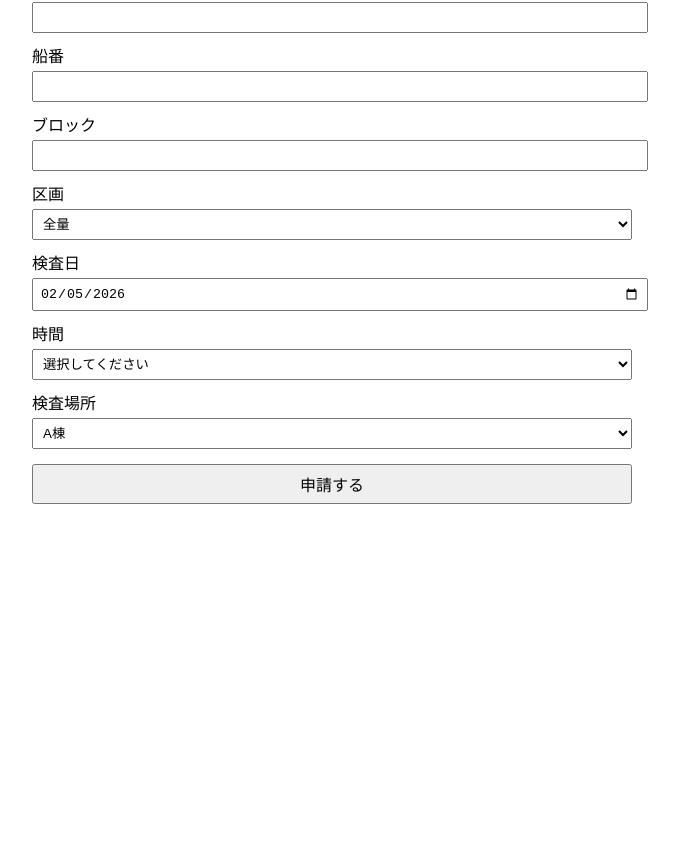
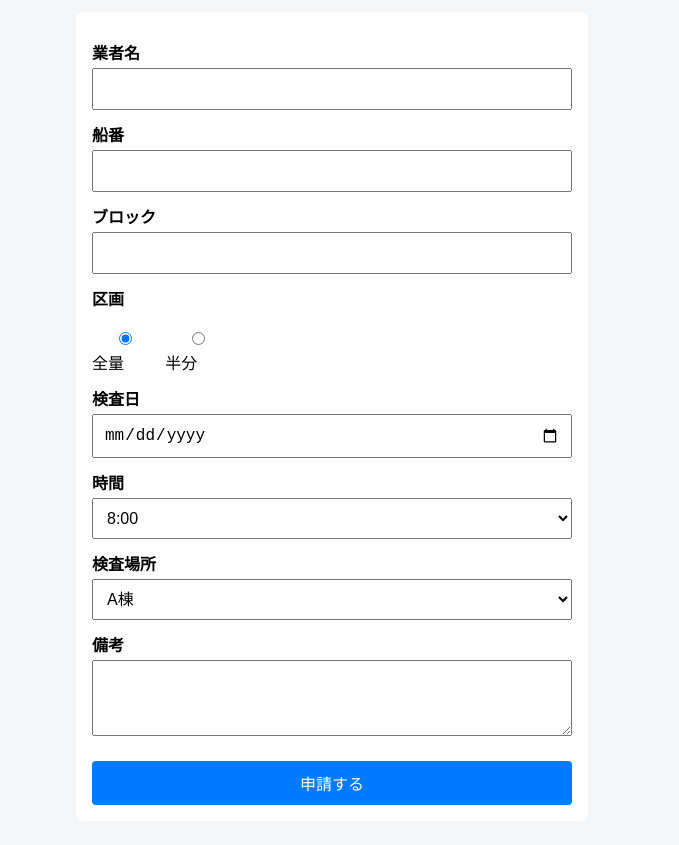
Before and after one commit to ogahiro1102-ooo/SYAKEN_SHINNSEI, a plain HTML site: page index.html in a window 1280 px wide. Shown: the part 101-946 px from the top of the page, without its empty margins (308-987 px from the left). Before the commit the page ends 800 px from the top, so only its background shows below. Drawn offline with Linux system fonts and the light colour scheme.

Commit message:
Update index.html

```diff
--- a/index.html
+++ b/index.html
@@ -2,138 +2,139 @@
 <html lang="ja">
 <head>
   <meta charset="UTF-8">
-<title>検査申請</title>
+  <title>社内検査 申請</title>
+  <meta name="viewport" content="width=device-width, initial-scale=1.0">
 
   <style>
     body {
-    font-family: sans-serif;
-    max-width: 600px;
+      font-family: system-ui, sans-serif;
+      background: #f4f6f8;
+      padding: 16px;
+    }
+    h1 {
+      text-align: center;
+    }
+    form {
+      background: #fff;
+      padding: 16px;
+      border-radius: 8px;
+      max-width: 480px;
       margin: auto;
     }
     label {
       display: block;
-    margin-top: 10px;
+      margin-top: 12px;
+      font-weight: bold;
     }
     input, select, textarea, button {
       width: 100%;
-    padding: 6px;
+      padding: 10px;
       margin-top: 4px;
+      font-size: 16px;
+      box-sizing: border-box;
+    }
+    .radio-group {
+      display: flex;
+      gap: 16px;
+      margin-top: 6px;
+    }
+    .radio-group label {
+      font-weight: normal;
     }
     button {
-    margin-top: 15px;
-    font-size: 16px;
+      margin-top: 20px;
+      background: #007bff;
+      color: #fff;
+      border: none;
+      border-radius: 4px;
     }
   </style>
 </head>
-
 <body>
 
-<h2>検査申請フォーム</h2>
+<h1>社内検査 申請</h1>
 
-<label>業者名
-  <input type="text" id="vendor" required>
+<form id="form">
+  <label>業者名</label>
+  <input name="vendor" required>
+
+  <label>船番</label>
+  <input name="shipNo" required>
+
+  <label>ブロック</label>
+  <input name="block" required>
+
+  <label>区画</label>
+  <div class="radio-group">
+    <label>
+      <input type="radio" name="area" value="全量" checked>
+      全量
     </label>
+    <label>
+      <input type="radio" name="area" value="半分">
+      半分
+    </label>
+  </div>
 
-<label>船番
-  <input type="text" id="shipNo" required>
-</label>
+  <label>検査日</label>
+  <input type="date" name="date">
 
-<label>ブロック
-  <input type="text" id="block" required>
-</label>
-
-<label>区画
-  <select id="area">
-    <option value="全量">全量</option>
-    <option value="半分">半分</option>
-  </select>
-</label>
-
-<label>検査日
-  <input type="date" id="date">
-</label>
-
-<label>時間
-  <select id="time">
-    <option value="">選択してください</option>
-    <option>08:00</option>
-    <option>09:00</option>
+  <label>時間</label>
+  <select name="time">
+    <option>8:00</option>
+    <option>9:00</option>
     <option>10:00</option>
     <option>11:00</option>
-    <option>12:00</option>
     <option>13:00</option>
     <option>14:00</option>
     <option>15:00</option>
     <option>16:00</option>
     <option>17:00</option>
   </select>
-</label>
 
-<label>検査場所
-  <select id="place" onchange="toggleNote()">
-    <option value="A棟">A棟</option>
-    <option value="B棟">B棟</option>
-    <option value="C棟">C棟</option>
-    <option value="ブロック置き場">ブロック置き場</option>
-    <option value="SUB">SUB</option>
-    <option value="その他">その他</option>
+  <label>検査場所</label>
+  <select name="place">
+    <option>A棟</option>
+    <option>B棟</option>
+    <option>C棟</option>
+    <option>ブロック置き場</option>
   </select>
-</label>
 
-<label id="noteArea" style="display:none;">備考（自由記述）
-  <textarea id="note"></textarea>
-</label>
+  <label>備考</label>
+  <textarea name="note" rows="3"></textarea>
 
-<button onclick="submitForm()">申請する</button>
+  <button type="submit">申請する</button>
+</form>
 
 <script>
-const GAS_URL ="https://script.google.com/macros/s/AKfycbwb5sO28TDNZK64sSetBn-Pec5y3YwDUM361-ueXUdwZMIXc_G__Qzy93Ul1pNajuZyQA/exec"
+const GAS_URL = "https://script.google.com/macros/s/AKfycbyunW7GEShCBkxJT0TkJEV-bptPlXU36p87bX_VyMOIhyXJRCpTXHq2q7obXXZrOx9Rig/exec";
 
-/**
- * 初期表示：検査日が未指定なら翌日
- */
-window.onload = () => {
+document.getElementById("form").addEventListener("submit", (e) => {
+  e.preventDefault();
+
+  const form = e.target;
+
+  // 検査日 未指定 → 翌日
+  if (!form.date.value) {
     const d = new Date();
     d.setDate(d.getDate() + 1);
-  document.getElementById("date").value = d.toISOString().slice(0,10);
-};
-
-function toggleNote() {
-  const place = document.getElementById("place").value;
-  document.getElementById("noteArea").style.display =
-    place === "その他" ? "block" : "none";
+    form.date.value = d.toISOString().slice(0, 10);
   }
 
-function submitForm() {
-  const data = {
-    vendor: vendor.value,
-    shipNo: shipNo.value,
-    block: block.value,
-    area: area.value,
-    date: date.value,
-    time: time.value,
-    place: place.value,
-    note: note.value
-  };
+  const formData = new FormData(form);
 
   fetch(GAS_URL, {
     method: "POST",
-    headers: { "Content-Type": "application/json" },
-    body: JSON.stringify(data)
+    body: formData
   })
-  .then(res => res.text())
-  .then(text => {
-    if (text === "OK") {
+  .then(() => {
     alert("申請完了しました");
-      location.reload();
-    } else {
-      alert("申請失敗：" + text);
-    }
+    form.reset();
   })
   .catch(() => {
-    alert("通信エラーが発生しました");
+    alert("申請失敗");
   });
-}
+});
 </script>
 
 </body>
```
Lines whose indentation alone changed are shown as unchanged.
